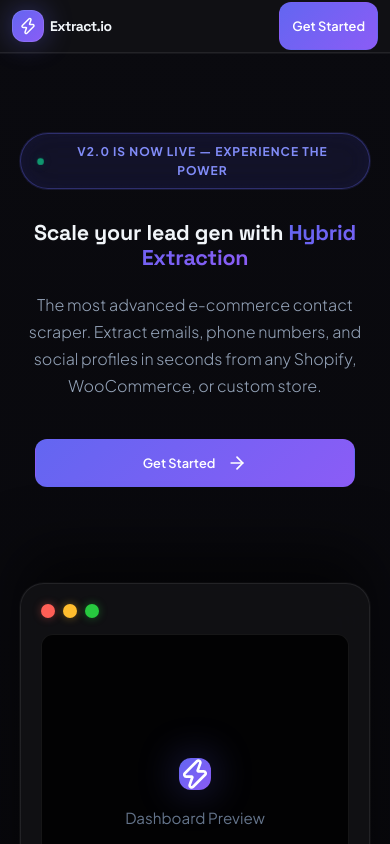
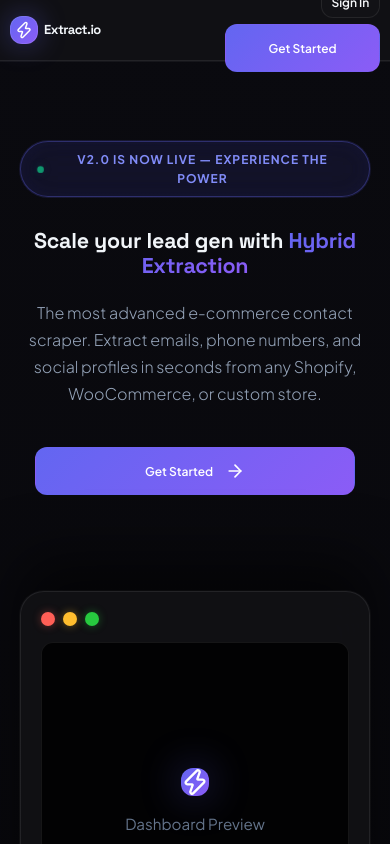
Before and after one commit to Ilyan-Margueritte/extract.io.prod, a React (Vite) app in the folder frontend/: page / in a window 390 px wide. Shown: the top 844 px of the page. Built offline with nearby package versions, Linux system fonts and the light colour scheme; no server answers.

Commit message:
fix: mobile responsiveness for hybrid extraction heading and section titles

```diff
--- a/frontend/src/index.css
+++ b/frontend/src/index.css
@@ -252,19 +252,28 @@
 }
 
 @media (max-width: 480px) {
-  .topbar { padding: 0 12px; }
-  .logo__text { font-size: 14px !important; }
+  .topbar { padding: 0 10px; }
+  .logo__text { font-size: 13px !important; }
   .logo { gap: 6px !important; }
-  .logo__icon { width: 32px !important; height: 32px !important; }
-  .topbar__inner { height: 52px; }
-  .topbar__actions { gap: 0.4rem !important; }
-  .btn-premium { padding: 0.4rem 0.75rem !important; font-size: 0.8rem !important; }
+  .logo__icon { width: 28px !important; height: 28px !important; }
+  .topbar__inner { height: 60px; }
+  .topbar__actions {
+    display: flex !important;
+    flex-wrap: wrap;
+    gap: 0.4rem !important;
+    justify-content: flex-end;
+  }
 
-  /* Hide the secondary button (Sign In) on mobile to prevent overflow */
+  .btn-premium {
+    padding: 0.4rem 0.6rem !important;
+    font-size: 0.75rem !important;
+    white-space: nowrap;
+  }
   .topbar__actions .btn-premium-secondary {
-    display: none !important;
+    display: inline-flex !important;
   }
 }
+
 
 
 
```
